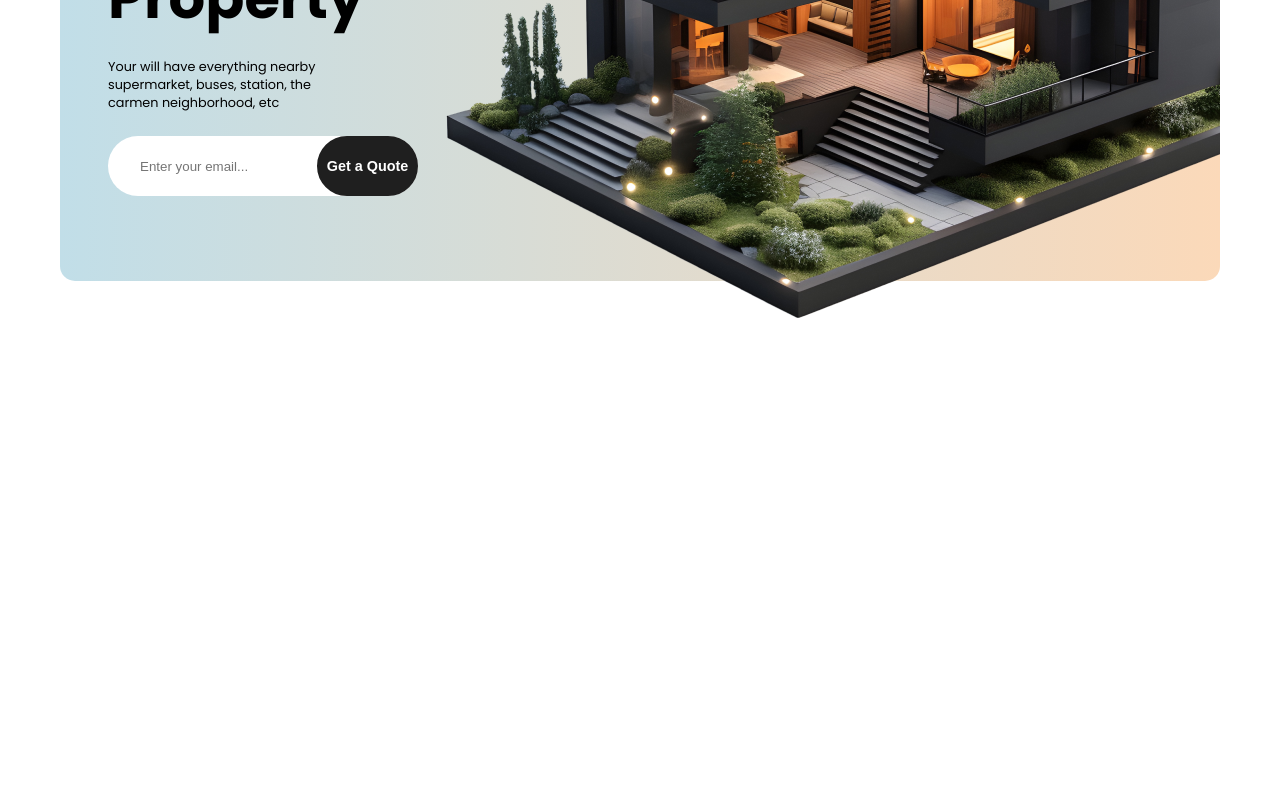
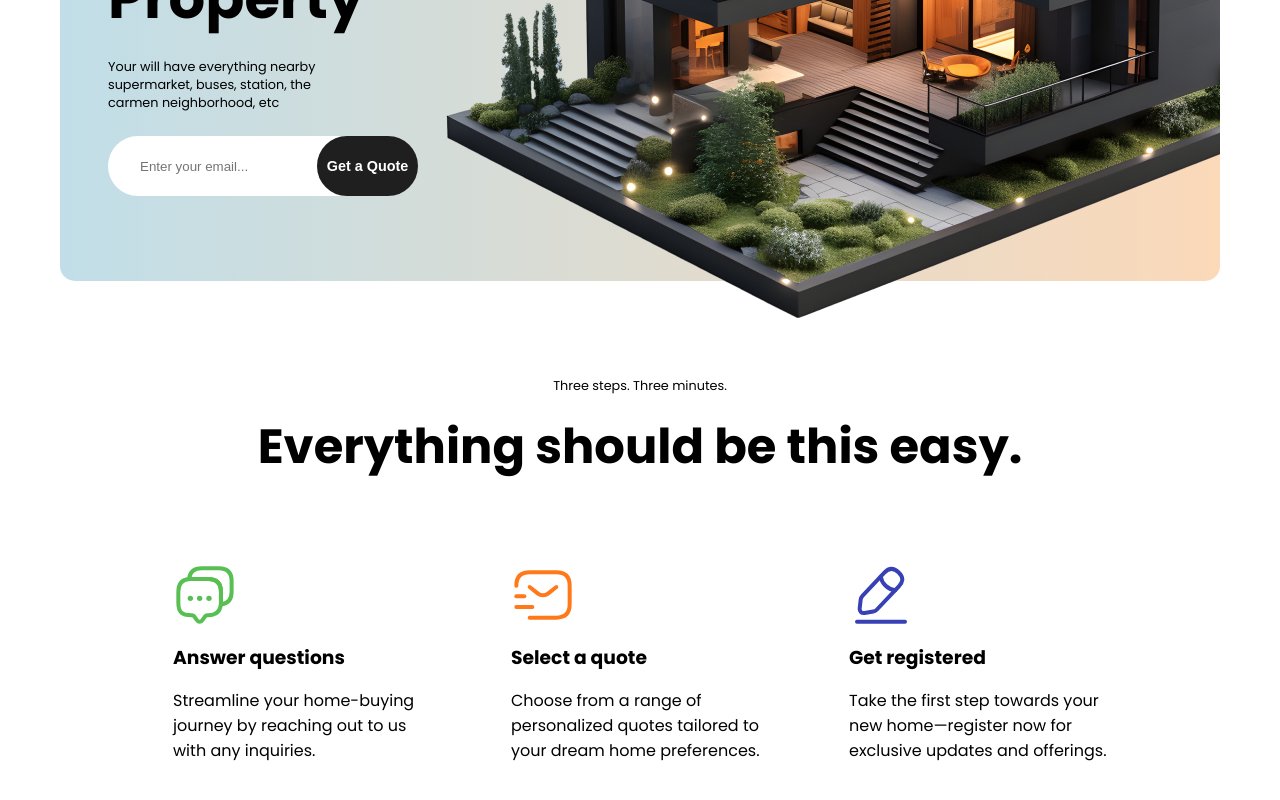
Before and after one commit to joaomcsferreira/real-estate-landing-page, a React (Vite) app: page / in a window 1280 px wide. Shown: the part 488-1288 px from the top of the page. Before the commit the page ends 819 px from the top, so only its background shows below. Built offline with nearby package versions, Linux system fonts and the light colour scheme.

Commit message:
feat: add Contact component

```diff
--- /dev/null
+++ b/src/components/Contact/Contact.tsx
@@ -0,0 +1,51 @@
+import {
+  Card,
+  CardDescription,
+  CardImage,
+  CardTitle,
+  Cards,
+  Container,
+  Text,
+  Title,
+} from "./style"
+
+const cardsContent = [
+  {
+    image: "./messages.svg",
+    title: "Answer questions",
+    description:
+      "Streamline your home-buying journey by reaching out to us with any inquiries.",
+  },
+  {
+    image: "./sms.svg",
+    title: "Select a quote",
+    description:
+      "Choose from a range of personalized quotes tailored to your dream home preferences.",
+  },
+  {
+    image: "./edit.svg",
+    title: "Get registered",
+    description:
+      "Take the first step towards your new home—register now for exclusive updates and offerings.",
+  },
+]
+
+const Contact = () => {
+  return (
+    <Container>
+      <Text>Three steps. Three minutes.</Text>
+      <Title>Everything should be this easy.</Title>
+      <Cards>
+        {cardsContent.map((card, index) => (
+          <Card key={index}>
+            <CardImage src={card.image} />
+            <CardTitle>{card.title}</CardTitle>
+            <CardDescription>{card.description}</CardDescription>
+          </Card>
+        ))}
+      </Cards>
+    </Container>
+  )
+}
+
+export default Contact
--- /dev/null
+++ b/src/components/Contact/style.ts
@@ -0,0 +1,39 @@
+import styled from "styled-components"
+
+export const Container = styled.div`
+  display: flex;
+  flex-direction: column;
+  gap: 1rem;
+  align-items: center;
+  margin-top: 4rem;
+`
+
+export const Text = styled.p`
+  font-size: 0.8rem;
+`
+
+export const Title = styled.h1`
+  font-size: 3rem;
+`
+
+export const Cards = styled.div`
+  display: flex;
+  padding: 4rem;
+  gap: 5rem;
+  justify-content: center;
+`
+
+export const Card = styled.div`
+  display: flex;
+  flex-direction: column;
+  width: 25%;
+  gap: 1rem;
+`
+
+export const CardImage = styled.img`
+  width: 4rem;
+`
+
+export const CardTitle = styled.h3``
+
+export const CardDescription = styled.p``
--- a/src/components/Home/Home.tsx
+++ b/src/components/Home/Home.tsx
@@ -2,12 +2,14 @@ import { Container } from "./style"
 
 import Header from "../Header/Header"
 import Banner from "../Banner/Banner"
+import Contact from "../Contact/Contact"
 
 const Home = () => {
   return (
     <Container>
       <Header />
       <Banner />
+      <Contact />
     </Container>
   )
 }
```
